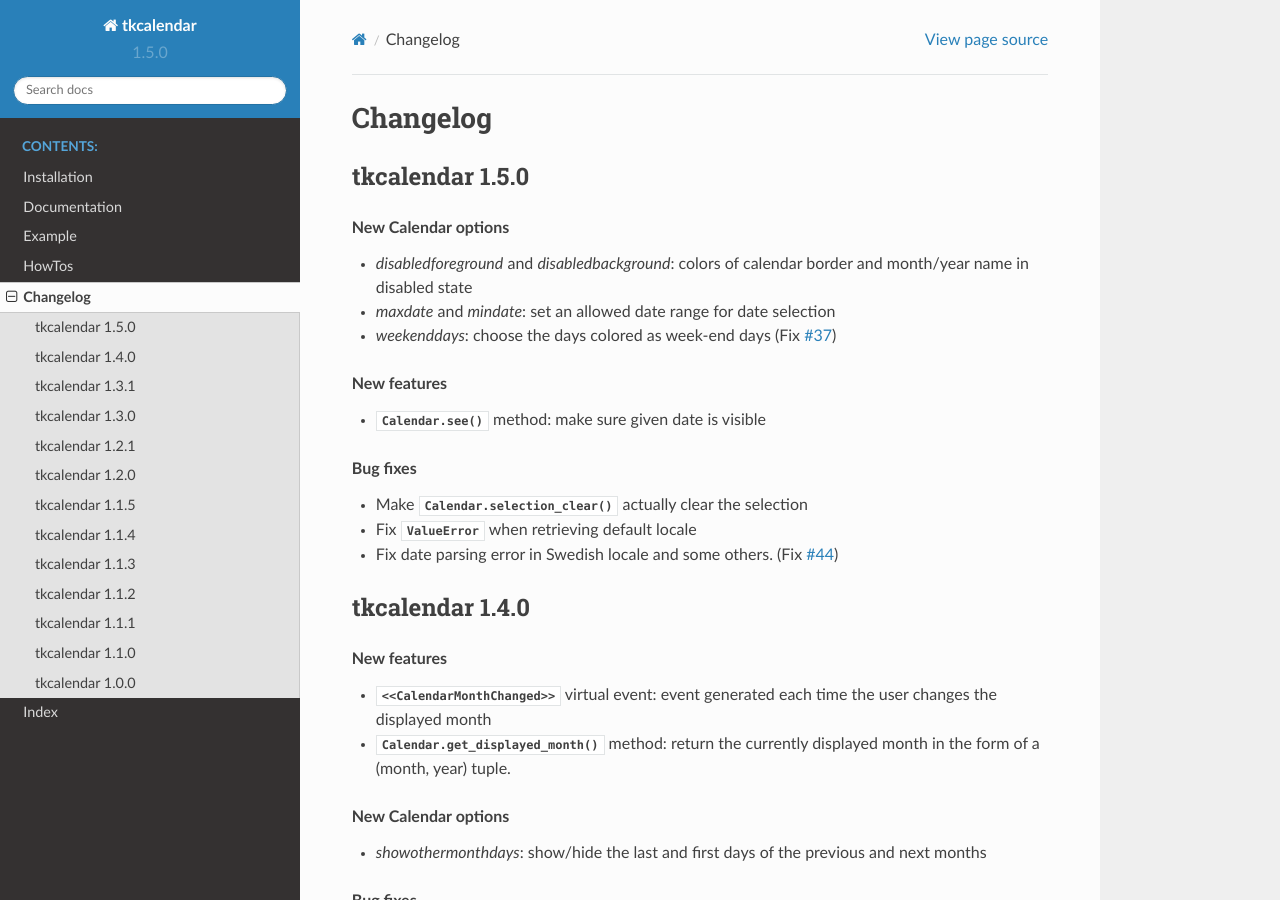
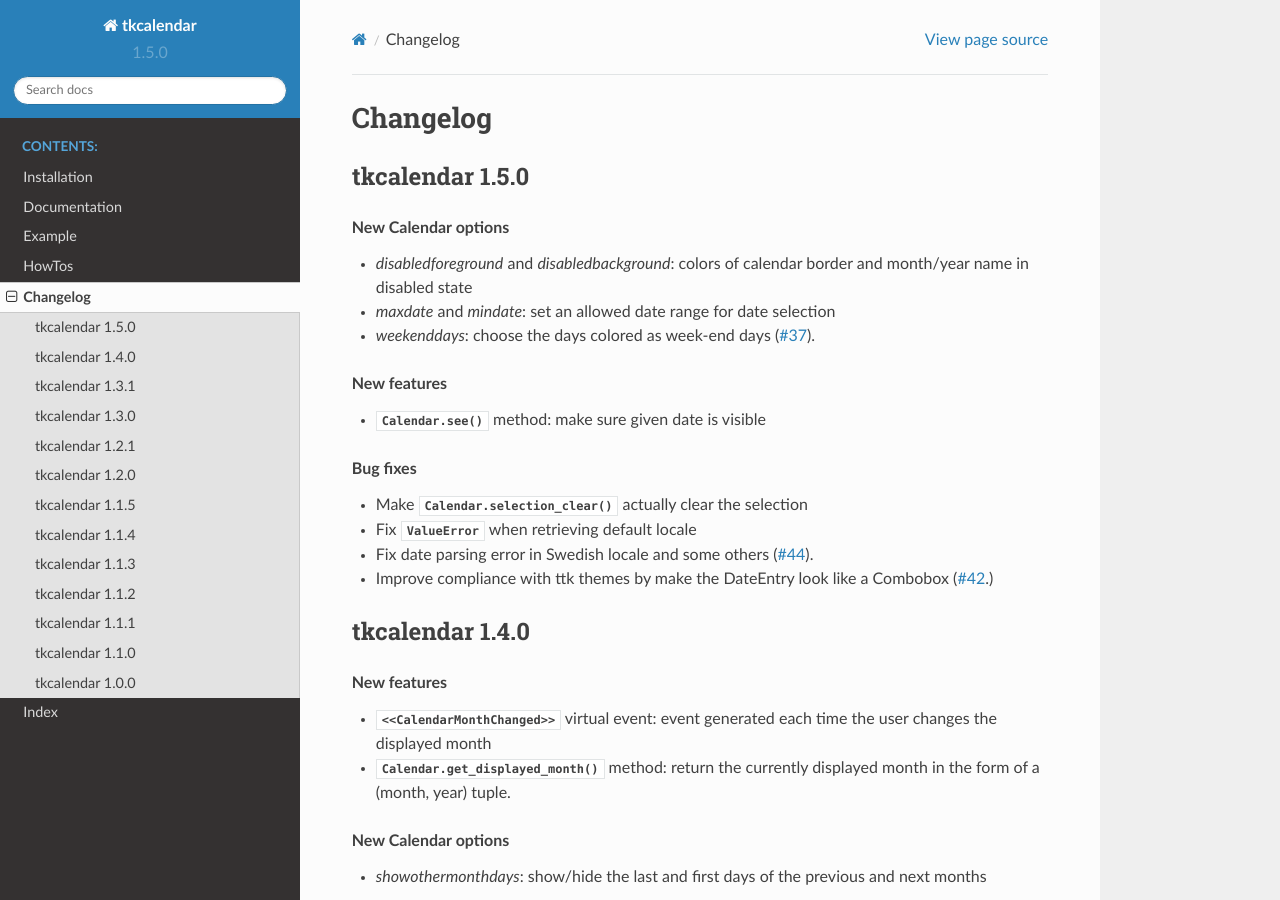
Before and after one commit to j4321/tkcalendar, a Sphinx documentation site: the page built from docs/changelog.rst, in a window 1280 px wide and 900 px high. Built offline with Sphinx 7.4.7 and the Read the Docs theme 2.0.0, drawn with Linux system fonts in a browser that asks for light colours.

Commit message:
Update changelog

```diff
--- a/README.rst
+++ b/README.rst
@@ -372,11 +372,12 @@ Changelog
     * Add *disabledforeground* and *disabledbackground* options to further customize
       the disabled state appearance of the Calendar
     * Add *maxdate* and *mindate* options to set an allowed date range for date selection
-    * Add *weekenddays* option to choose the days colored as week-end days (Fix `#37 <https://github.com/j4321/tkcalendar/issues/37>`_)
+    * Add *weekenddays* option to choose the days colored as week-end days (`#37 <https://github.com/j4321/tkcalendar/issues/37>`_)
     * Add ``Calendar.see()`` method to make sure a date is visible
     * Make ``Calendar.selection_clear()`` actually clear the selection
     * Fix ``ValueError`` when retrieving default locale
-    * Fix date parsing error in Swedish locale and some others. (Fix `#44 <https://github.com/j4321/tkcalendar/issues/44>`_)
+    * Fix date parsing error in Swedish locale and some others (`#44 <https://github.com/j4321/tkcalendar/issues/44>`_)
+    * Improve compliance with ttk themes by making the DateEntry look like a Combobox (`#44 <https://github.com/j4321/tkcalendar/issues/44>`_)
 
 - tkcalendar 1.4.0
 
--- a/docs/changelog.rst
+++ b/docs/changelog.rst
@@ -11,7 +11,7 @@ tkcalendar 1.5.0
 - *disabledforeground* and *disabledbackground*: colors of calendar border and
   month/year name in disabled state
 - *maxdate* and *mindate*: set an allowed date range for date selection
-- *weekenddays*: choose the days colored as week-end days (Fix `#37 <https://github.com/j4321/tkcalendar/issues/37>`_)
+- *weekenddays*: choose the days colored as week-end days (`#37 <https://github.com/j4321/tkcalendar/issues/37>`_).
 
 .. rubric:: New features
 
@@ -21,7 +21,8 @@ tkcalendar 1.5.0
 
 - Make :meth:`Calendar.selection_clear` actually clear the selection
 - Fix :obj:`ValueError` when retrieving default locale
-- Fix date parsing error in Swedish locale and some others. (Fix `#44 <https://github.com/j4321/tkcalendar/issues/44>`_)
+- Fix date parsing error in Swedish locale and some others (`#44 <https://github.com/j4321/tkcalendar/issues/44>`_).
+- Improve compliance with ttk themes by make the DateEntry look like a Combobox (`#42 <https://github.com/j4321/tkcalendar/issues/42>`_.)
 
 tkcalendar 1.4.0
 ----------------
```
Also changed, not shown: 2 other files.
